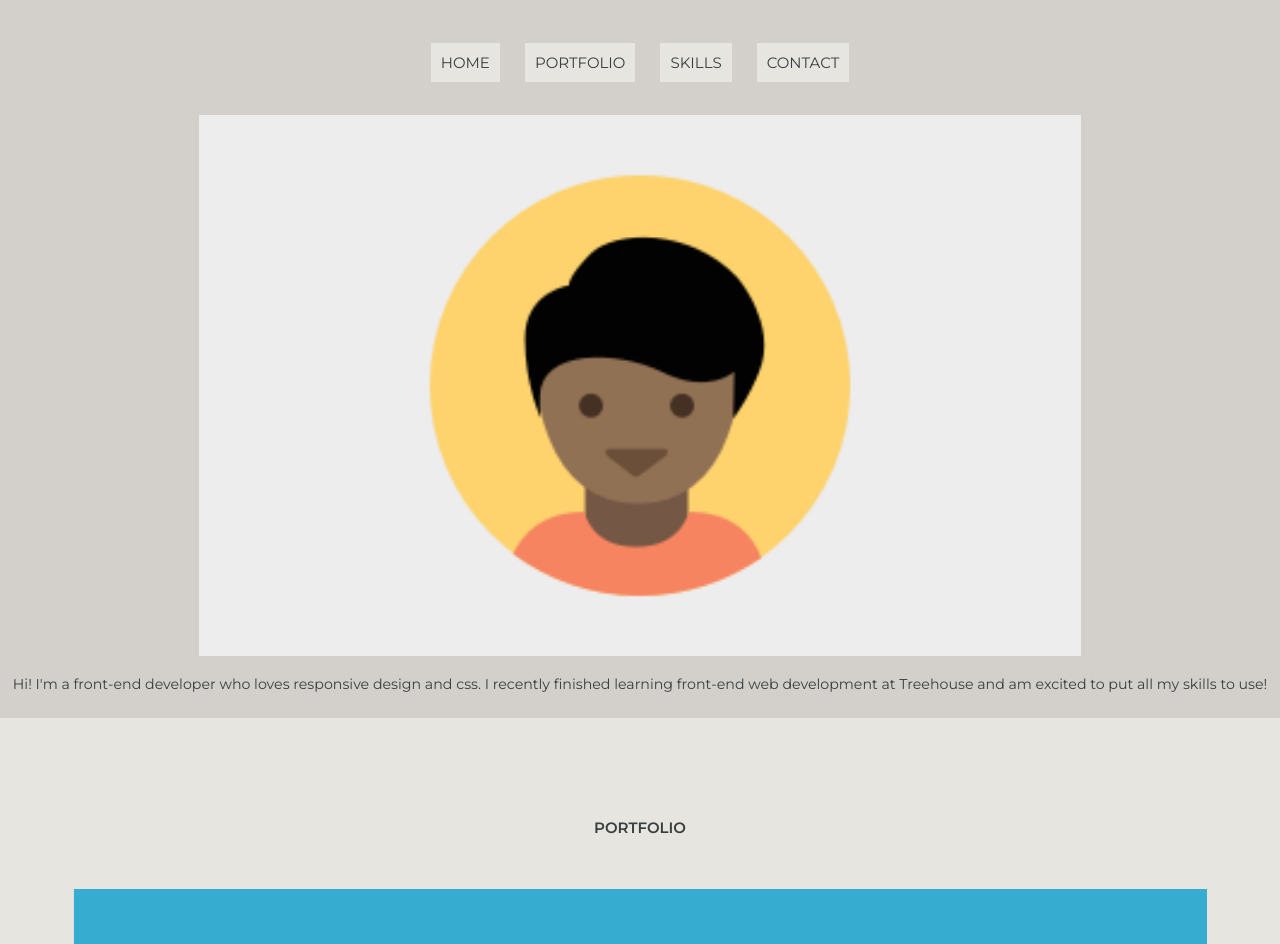
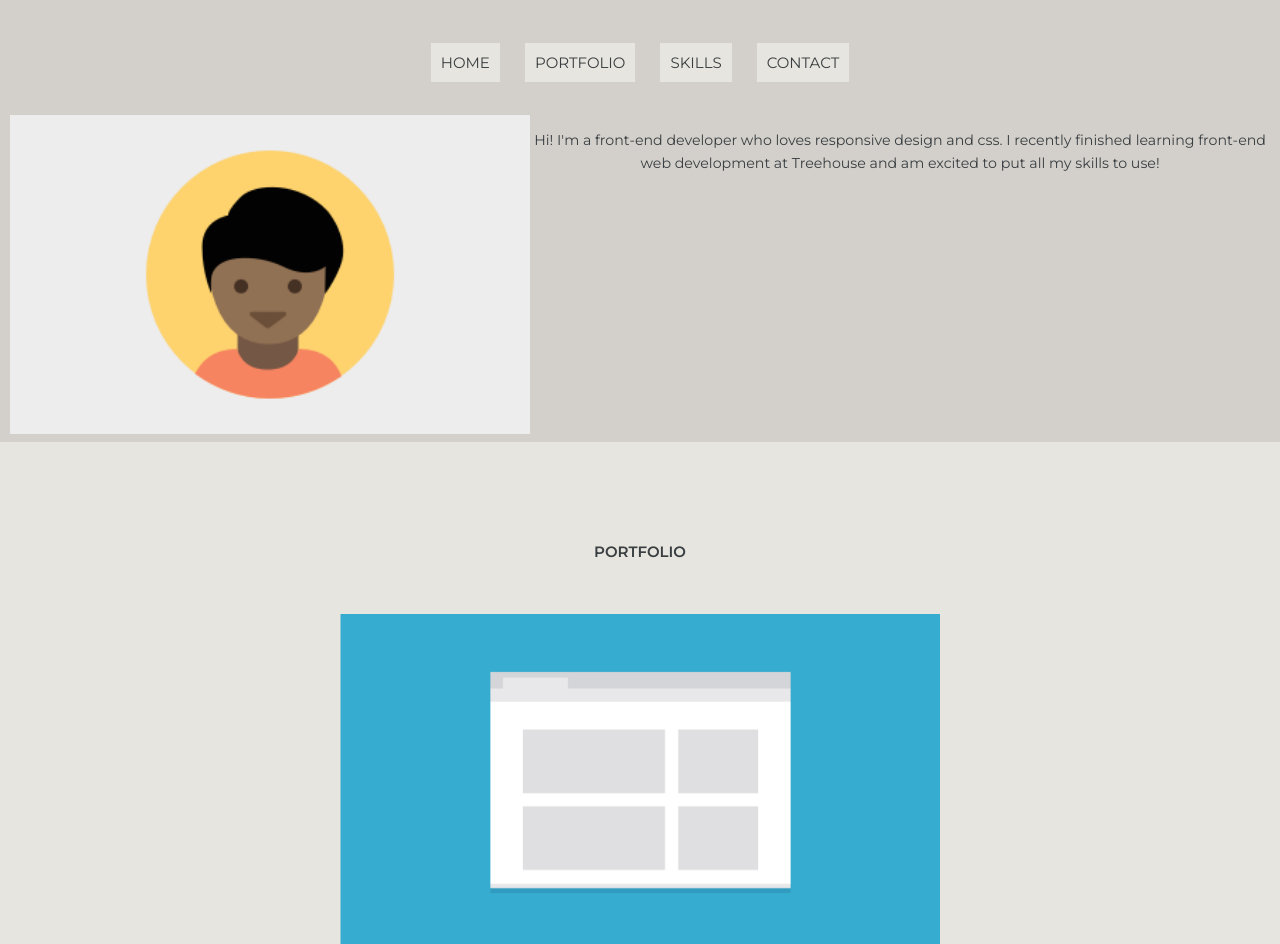
Before and after one commit to HayAlexis/Techdegree_Project_2, a plain HTML site: page index.html in a window 1280 px wide. Shown: the part 48-992 px from the top of the page. Drawn offline with Linux system fonts and the light colour scheme.

Commit message:
Hero Section
Trying to invert img and description

```diff
--- a/css/style.css
+++ b/css/style.css
@@ -157,6 +157,18 @@ footer {
      .main-nav li {
         margin: 1.25rem;
         padding: 1rem;
+    }
 
+    .hero {
+        display: flex;
     }
+
+    .portfolio-container img {
+        width: 600px;
+        order: 1;
+    }
+
+    .subhead [
+        order: -1;
+    ]
 }
--- a/index.html
+++ b/index.html
@@ -26,7 +26,7 @@
                 </nav>
             </header>
 
-            <section>
+            <section class="hero">
                 <img src="img/responsive-layout-profile.png" alt="Profile Image" class="profile-img">
                 <p class="subhead">Hi! I'm a front-end developer who loves
                     responsive design and css. I recently finished learning
```
